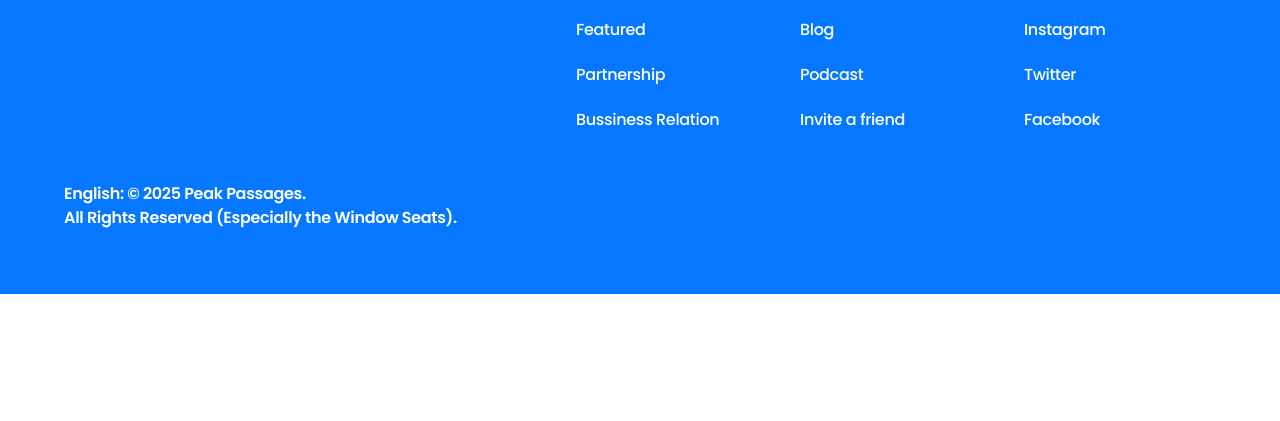
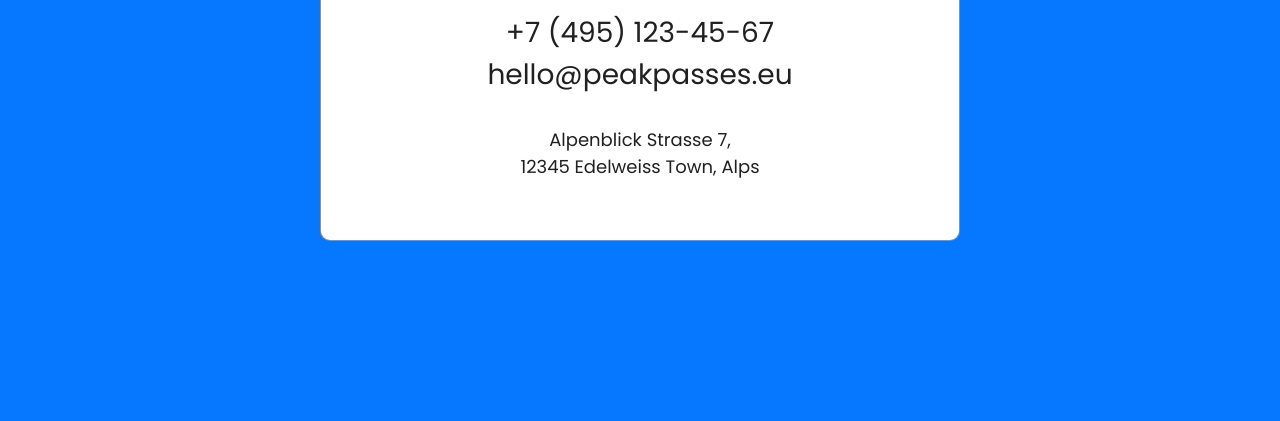
Before and after one commit to Luminiksi/Wonders, a plain HTML site: page index.html in a window 1280 px wide. Shown: the part 2965-3386 px from the top of the page. Before the commit the page ends 3259 px from the top, so only its background shows below. Drawn offline with Linux system fonts and the light colour scheme.

Commit message:
add: footer contacts blog

```diff
--- a/index.html
+++ b/index.html
@@ -289,12 +289,22 @@
                     </div>
                 </div>
             </div>
-            <div class="main-container-contact"></div>
         </div>
     </main>
 
     <footer>
         <div class="footer-container">
+            <div class="footer-container-contact">
+                <h2>Contact us</h2>
+                <a href="tel:+74951234567">+7 (495) 123-45-67</a>
+                <br>
+                <a href="mailto:hello@peakpasses.eu">hello@peakpasses.eu</a>
+                <div class="contact_address">
+                    <span>Alpenblick Strasse 7,</span>
+                    <br>
+                    <span>12345 Edelweiss Town, Alps</span>
+                </div>
+            </div>
             <div class="footer-container-info">
                 <div class="footer-logo">
                     <svg width="73" height="31" viewBox="0 0 73 31" fill="none" xmlns="http://www.w3.org/2000/svg">
--- a/style.css
+++ b/style.css
@@ -49,6 +49,10 @@ p {
     font-size: 1rem;
     line-height: 140%;
     color: var(--color-text);
+}
+
+a {
+    text-decoration: none;
 }
 
 .header-container {
@@ -199,6 +203,10 @@ p {
     width: 100%;
 }
 
+.main-container {
+    margin-bottom: 121px;
+}
+
 .main-container-download {
     background-color: var(--color-bg-donload);
     width: 100%;
@@ -263,6 +271,45 @@ footer {
     width: 100%;
     margin: 0 auto;
     padding: 64px;
+}
+
+.footer-container-contact {
+    border-radius: 10px;
+    max-width: 640px;
+    width: 100%;
+    border: 1px solid var(--primary-black-train-50);
+    margin: 0 auto;
+    padding: 60px 30px;
+    text-align: center;
+    background: var(--white);
+    position: relative;
+    top: -185px
+}
+
+.footer-container-contact h2 {
+    margin-bottom: 30px;
+    line-height: 120%;
+}
+
+.footer-container-contact a {
+    font-weight: 400;
+    /*28px*/
+    font-size: 1.75rem;
+    text-align: center;
+    color: var(--color-text);
+}
+
+.contact_address span {
+    font-weight: 400;
+    /*18px*/
+    font-size: 1.125rem;
+    line-height: 150%;
+    text-align: center;
+    color: var(--color-text);
+}
+
+.contact_address {
+    padding-top: 30px;
 }
 
 .footer-container-info {
@@ -374,6 +421,10 @@ footer {
         display: block;
     }
 
+    .footer-container-contact {
+        max-width: 464px;
+    }
+
     .footer-container-info {
         flex-direction: column;
         gap: 40px;
@@ -432,6 +483,19 @@ footer {
     }
 }
 
+@media (max-width: 510px) {
+    .footer-container-contact h2 {
+        /*36px*/
+        font-size: 2.25rem;
+    }
+
+    .footer-container-contact a {
+        /*20px*/
+        font-size: 1.25rem;
+        line-height: 140%;
+    }
+}
+
 @media (max-width: 470px) {
     .main-container-download-items-controls {
         flex-direction: column;
@@ -459,6 +523,10 @@ footer {
 
     .header-logo span {
         display: none;
+    }
+
+    .footer-container-contact {
+        padding-inline: 20px;
     }
 
     .footer-logo {
```
